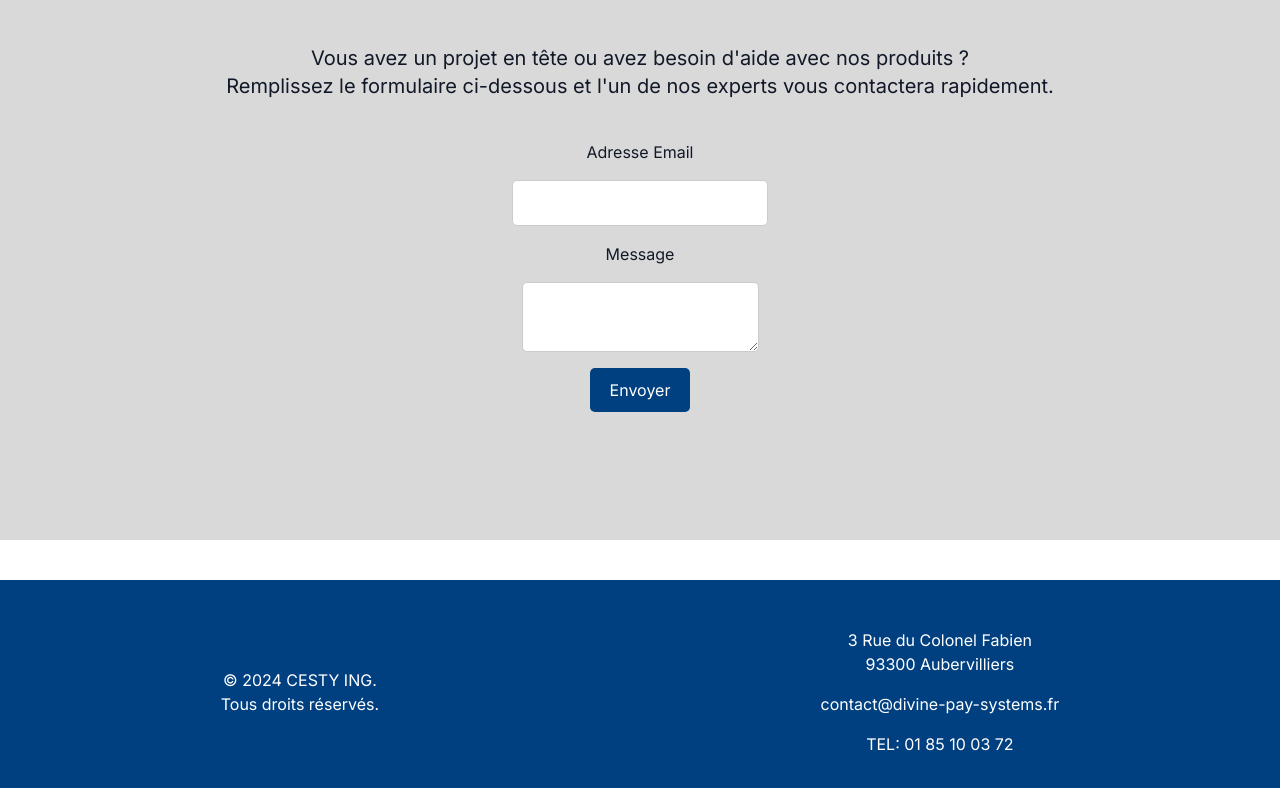
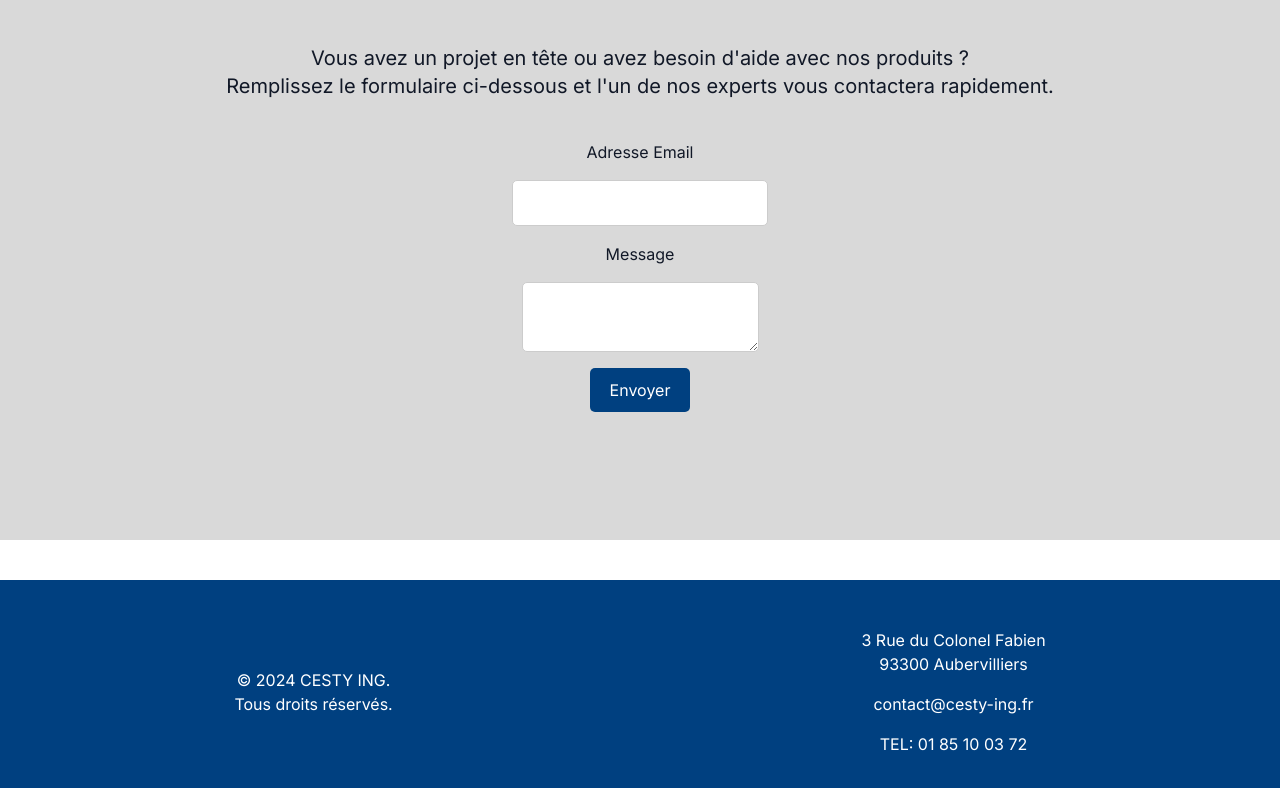
Before and after one commit to MaxCapette/cestying, a Next.js app: page / in a window 1280 px wide. Shown: the part 3509-4297 px from the top of the page. Built offline with nearby package versions, Linux system fonts and the light colour scheme.

Commit message:
add correct contact email

```diff
--- a/src/components/component/main-page.tsx
+++ b/src/components/component/main-page.tsx
@@ -259,7 +259,7 @@ export function MainPage() {
           <div className=" mx-auto px-4 md:px-6 flex flex-col md:flex-column items-center justify-between">
           <p className=" dark:text-gray-400 mt-4 ">3 Rue du Colonel Fabien</p>
           <p className=" dark:text-gray-400  ">93300 Aubervilliers</p>
-          <p className=" dark:text-gray-400 mt-4 ">contact@divine-pay-systems.fr</p>
+          <p className=" dark:text-gray-400 mt-4 ">contact@cesty-ing.fr</p>
           <p className=" dark:text-gray-400 mt-4 ">TEL: 01 85 10 03 72</p>
           </div>
 
```
